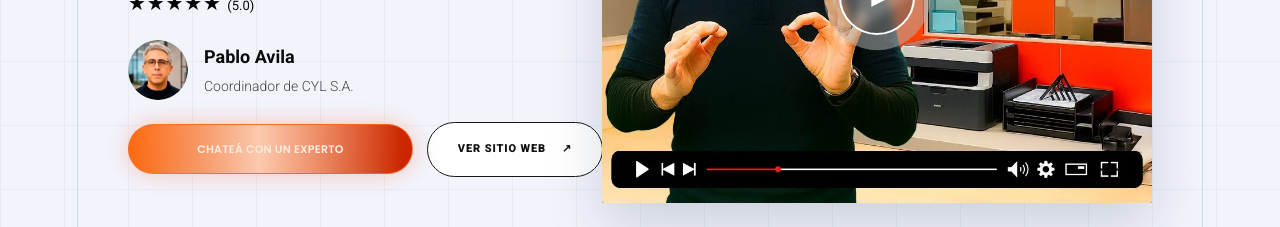
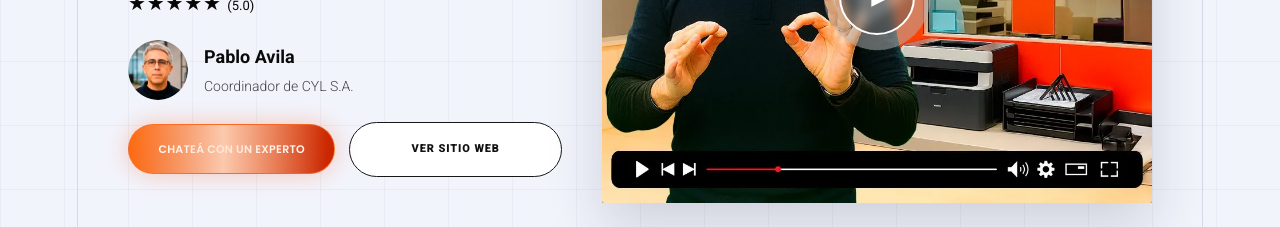
Before and after one commit to ideamosestudio/ideamosdemo, a Next.js app: page / in a window 1280 px wide. Shown: the part 5480-5707 px from the top of the page. Built offline with nearby package versions, Linux system fonts and the light colour scheme.

Commit message:
Iguala los botones de testimonios

```diff
--- a/app/revision.css
+++ b/app/revision.css
@@ -2433,6 +2433,8 @@ h1,h2,h3,
 .home-testimonials__actions .orange-cta,
 .home-testimonials__site{
   display:inline-flex;
+  width:285px;
+  min-width:0;
   min-height:52px;
   align-items:center;
   justify-content:center;
@@ -2443,8 +2445,8 @@ h1,h2,h3,
   letter-spacing:.08em;
   text-align:center;
 }
-.home-testimonials__actions .orange-cta{min-width:285px;margin:0!important}
-.home-testimonials__site{min-width:176px;gap:16px;border:1px solid #171717;background:#fff;color:#111;white-space:nowrap;transition:background .25s,color .25s,transform .25s}
+.home-testimonials__actions .orange-cta{margin:0!important}
+.home-testimonials__site{border:1px solid #171717;background:#fff;color:#111;white-space:nowrap;transition:background .25s,color .25s,transform .25s}
 .home-testimonials__site:hover{background:#111;color:#fff;transform:translateY(-3px)}
 .home-testimonials__media{
   position:relative;
--- a/components/HomeTestimonials.tsx
+++ b/components/HomeTestimonials.tsx
@@ -77,7 +77,7 @@ export default function HomeTestimonials() {
         </div>
         <div className="home-testimonials__actions">
           <a className="orange-cta" href="https://wa.link/wgb5pk">CHATEÁ CON UN EXPERTO</a>
-          <a className="home-testimonials__site" href={testimonial.site} target="_blank" rel="noreferrer">VER SITIO WEB <span aria-hidden="true">↗</span></a>
+          <a className="home-testimonials__site" href={testimonial.site} target="_blank" rel="noreferrer">VER SITIO WEB</a>
         </div>
       </div>
 
```
